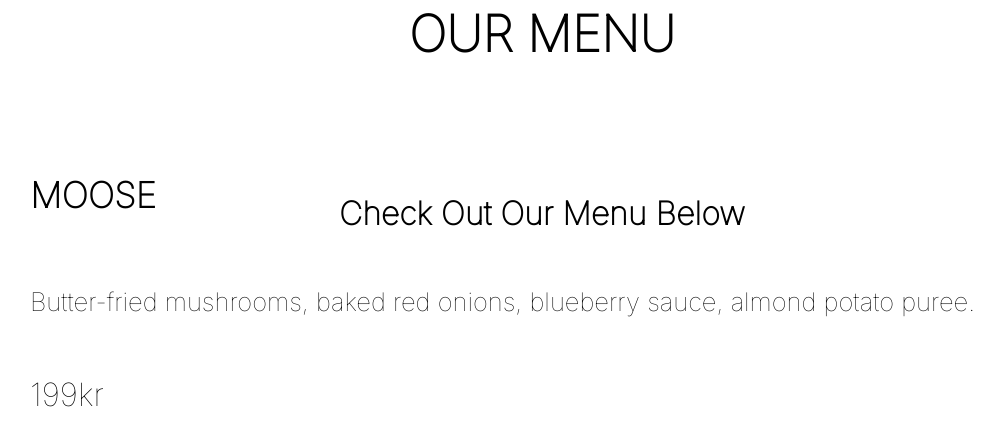
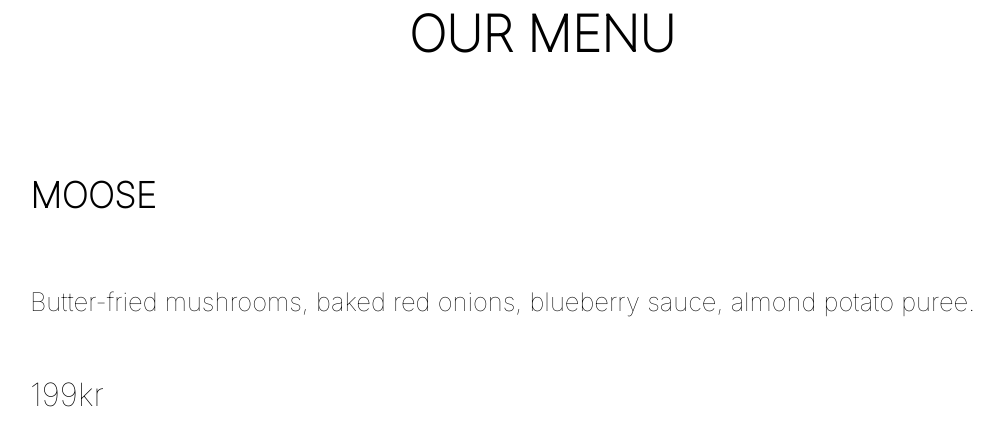
Before and after one commit to matgus217/Artic-Point, a Django app: page /menu.html in a window 1280 px wide. Shown: the part 190-615 px from the top of the page, without its empty margins (98-1101 px from the left). Run offline with Django 3.2, Linux system fonts and the light colour scheme; some libraries are stand-ins or nearby versions; some web fonts are replaced.

Commit message:
Remove bannertext

```diff
--- a/pages/templates/pages/menu.html
+++ b/pages/templates/pages/menu.html
@@ -43,16 +43,9 @@
             </div>
         </header>
 
-        <!--section-->
-
-    <section class="video-intro">
 
 
 
-        <div class="banner-text">
-            <h2>Check Out Our Menu Below</h2>
-        </div>
-    </section>
 
         <!--menu-->
 
```
